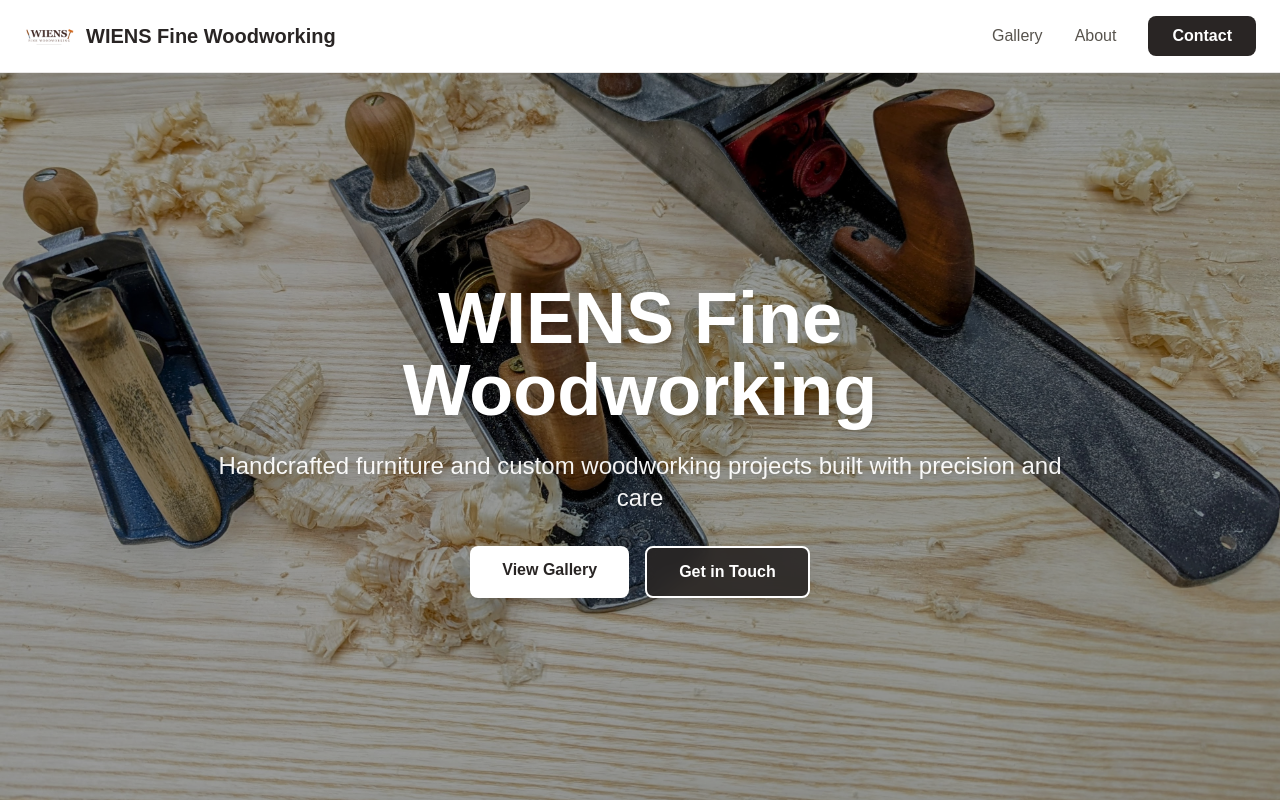
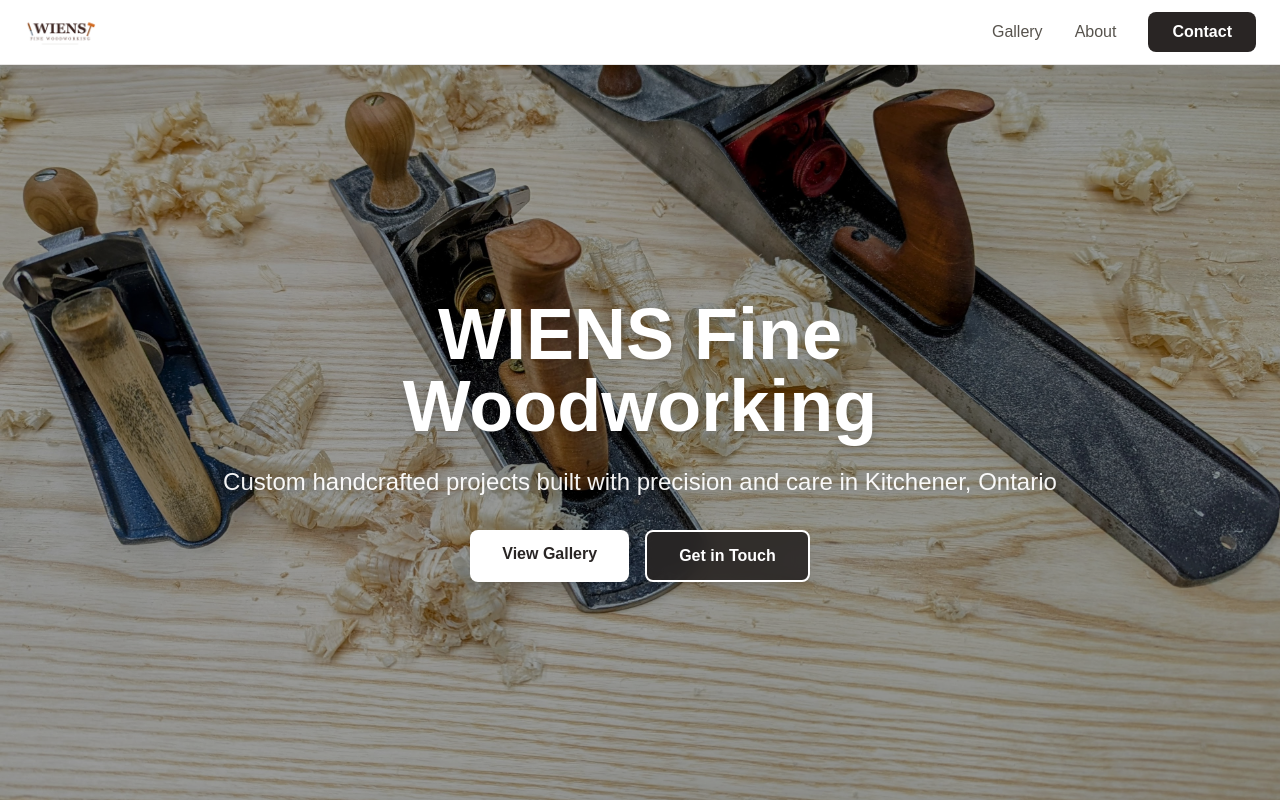
Before and after one commit to BrentWiens/WiensFineWoodworking, a Next.js app: page / in a window 1280 px wide. Shown: the top 800 px of the page. Built offline with nearby package versions, Linux system fonts and the light colour scheme.

Commit message:
Updated about section, and some other wording changes

```diff
--- a/components/About.tsx
+++ b/components/About.tsx
@@ -3,62 +3,75 @@
 export default function About() {
     return (
         <section id="about" className="py-20 px-6 bg-stone-50">
-            <div className="max-w-4xl mx-auto">
+            <div className="max-w-6xl mx-auto">
                 <h2 className="text-4xl font-bold text-stone-800 mb-8 text-center">
-                    About Wiens Fine Woodworking
+                    About me
                 </h2>
 
-                <div className="prose prose-lg prose-stone mx-auto">
-                    <p className="text-stone-700 text-lg leading-relaxed mb-6">
-                        Welcome to Wiens Fine Woodworking, where traditional craftsmanship meets modern design.
-                        Every piece I create is built with meticulous attention to detail, quality materials,
+                {/* Two-column layout on desktop, stacked on mobile */}
+                <div className="grid grid-cols-1 lg:grid-cols-3 gap-8 mb-8">
+                    {/* Text content - takes 2 columns on desktop */}
+                    <div className="lg:col-span-2 space-y-6">
+                        <p className="text-stone-700 text-lg leading-relaxed">
+                            I'm Brent Wiens, and I pride myself on traditional craftsmanship meeting modern design.
+                            Every piece I create is built with meticulous attention to detail, superb functionality, quality materials,
                             and a passion for the timeless art of woodworking.
                         </p>
 
-                    <p className="text-stone-700 text-lg leading-relaxed mb-6">
+                        <p className="text-stone-700 text-lg leading-relaxed">
                             From custom furniture to unique handcrafted pieces, each project is an opportunity
                             to bring your vision to life. I work closely with clients to ensure every detail
                             matches their needs and exceeds their expectations.
                         </p>
 
-                    <p className="text-stone-700 text-lg leading-relaxed mb-6">
-                        Whether you're looking for a statement piece for your home, a custom gift, or
+                        <p className="text-stone-700 text-lg leading-relaxed">
+                            Whether you're looking for a bold statement piece for your home, a custom gift, or
                             functional furniture built to last generations, I'm here to help create something
                             truly special.
                         </p>
 
-                    <div className="bg-white p-6 rounded-lg shadow-sm border border-stone-200 mt-8">
+                        {/* What I Offer section */}
+                        <div className="bg-white p-6 rounded-lg shadow-sm border border-stone-200 mb-8">
                             <h3 className="text-2xl font-semibold text-stone-800 mb-4">What I Offer</h3>
                             <ul className="space-y-3 text-stone-700">
-                            <li className="flex items-start gap-3">
-                                <svg className="w-6 h-6 text-stone-600 flex-shrink-0 mt-1" fill="none" stroke="currentColor" viewBox="0 0 24 24">
+                                <li className="flex items-center gap-3">
+                                    <svg className="w-6 h-6 text-stone-600 flex-shrink-0" fill="none" stroke="currentColor" viewBox="0 0 24 24">
                                         <path strokeLinecap="round" strokeLinejoin="round" strokeWidth={2} d="M5 13l4 4L19 7" />
                                     </svg>
                                     <span>Custom furniture design and build</span>
                                 </li>
-                            <li className="flex items-start gap-3">
-                                <svg className="w-6 h-6 text-stone-600 flex-shrink-0 mt-1" fill="none" stroke="currentColor" viewBox="0 0 24 24">
+                                <li className="flex items-center gap-3">
+                                    <svg className="w-6 h-6 text-stone-600 flex-shrink-0" fill="none" stroke="currentColor" viewBox="0 0 24 24">
                                         <path strokeLinecap="round" strokeLinejoin="round" strokeWidth={2} d="M5 13l4 4L19 7" />
                                     </svg>
-                                <span>Handcrafted cutting boards and kitchen items</span>
+                                    <span>Handcrafted cutting boards and one-of-a-kind gifts</span>
                                 </li>
-                            <li className="flex items-start gap-3">
-                                <svg className="w-6 h-6 text-stone-600 flex-shrink-0 mt-1" fill="none" stroke="currentColor" viewBox="0 0 24 24">
+                                <li className="flex items-center gap-3">
+                                    <svg className="w-6 h-6 text-stone-600 flex-shrink-0" fill="none" stroke="currentColor" viewBox="0 0 24 24">
                                         <path strokeLinecap="round" strokeLinejoin="round" strokeWidth={2} d="M5 13l4 4L19 7" />
                                     </svg>
                                     <span>Restoration and refinishing of heirloom pieces</span>
                                 </li>
-                            <li className="flex items-start gap-3">
-                                <svg className="w-6 h-6 text-stone-600 flex-shrink-0 mt-1" fill="none" stroke="currentColor" viewBox="0 0 24 24">
-                                    <path strokeLinecap="round" strokeLinejoin="round" strokeWidth={2} d="M5 13l4 4L19 7" />
-                                </svg>
-                                <span>One-of-a-kind gifts and home decor</span>
-                            </li>
                             </ul>
                         </div>
+                    </div>
 
-                    {/* Shop Images */}
-                    <div className="grid grid-cols-1 sm:grid-cols-2 gap-6 mt-8">
+                    <div className="lg:col-span-1">
+                        <div className="relative aspect-[3/4] max-w-sm mx-auto lg:max-w-none overflow-hidden rounded-lg shadow-lg">
+                            <Image
+                                src="/brent-in-shop.jpg"
+                                alt="Brent Wiens in woodworking shop"
+                                fill
+                                className="object-cover hover:scale-105 transition-transform duration-300"
+                                sizes="(max-width: 1024px) 50vw, 33vw"
+                                quality={85}
+                            />
+                        </div>
+                    </div>
+
+                </div>
+
+                <div className="grid grid-cols-1 sm:grid-cols-2 gap-6 mb-6">
                     <div className="relative aspect-[4/3] overflow-hidden rounded-lg shadow-md">
                         <Image
                             src="/shop2.jpg"
@@ -81,7 +94,10 @@
                         />
                     </div>
                 </div>
-                </div>
+
+                <p className="text-stone-700 text-lg text-center leading-relaxed">
+                    My shop in Kitchener is well equipped with the tools to bring your vision to life.
+                </p>
             </div>
         </section>
     );
--- a/components/Gallery.tsx
+++ b/components/Gallery.tsx
@@ -67,11 +67,7 @@
           <h2 className="text-4xl font-bold text-stone-800 mb-4 text-center">
             Recent Projects
           </h2>
-          <p className="text-stone-600 text-center mb-12">
-            Custom woodworking and handcrafted furniture
-          </p>
 
-          {/* Gallery grid */}
           <div data-testid="gallery-grid" className="grid grid-cols-1 sm:grid-cols-2 lg:grid-cols-3 gap-6">
             {images.map((filename, index) => (
               <button
--- a/components/Hero.tsx
+++ b/components/Hero.tsx
@@ -23,7 +23,7 @@
                     WIENS Fine Woodworking
                 </h1>
                 <p className="text-xl md:text-2xl text-white/95 mb-8 drop-shadow-md">
-                    Handcrafted furniture and custom woodworking projects built with precision and care
+                    Custom handcrafted projects built with precision and care in Kitchener, Ontario
                 </p>
                 <div className="flex gap-4 justify-center">
                     <a
--- a/components/Navigation.tsx
+++ b/components/Navigation.tsx
@@ -4,19 +4,17 @@
 export default function Navigation() {
   return (
     <nav className="fixed top-0 left-0 right-0 bg-white border-b border-stone-200 z-50">
-      <div className="max-w-7xl mx-auto px-6 py-4 flex items-center justify-between">
-        {/* Logo */}
-        <Link href="/" className="flex items-center gap-3 hover:opacity-80 transition-opacity">
+      <div className="max-w-7xl mx-auto px-6 py-2 flex items-center justify-between">
+        {/* Logo - constrained by height */}
+        <Link href="/" className="flex items-center hover:opacity-80 transition-opacity">
           <Image
             src="/logo.png"
-            alt="WIENS Fine Woodworking"
-            width={50}
-            height={50}
-            className="object-contain"
+            alt="Wiens Fine Woodworking"
+            width={200}
+            height={48}
+            className="object-contain h-12 w-auto"
+            priority
           />
-          <span className="text-xl font-bold text-stone-800 hidden sm:block">
-            WIENS Fine Woodworking
-          </span>
         </Link>
 
         {/* Navigation Links */}
```
Also changed, not shown: public/brent-in-shop.jpg (added). Lines whose indentation alone changed are shown as unchanged.
